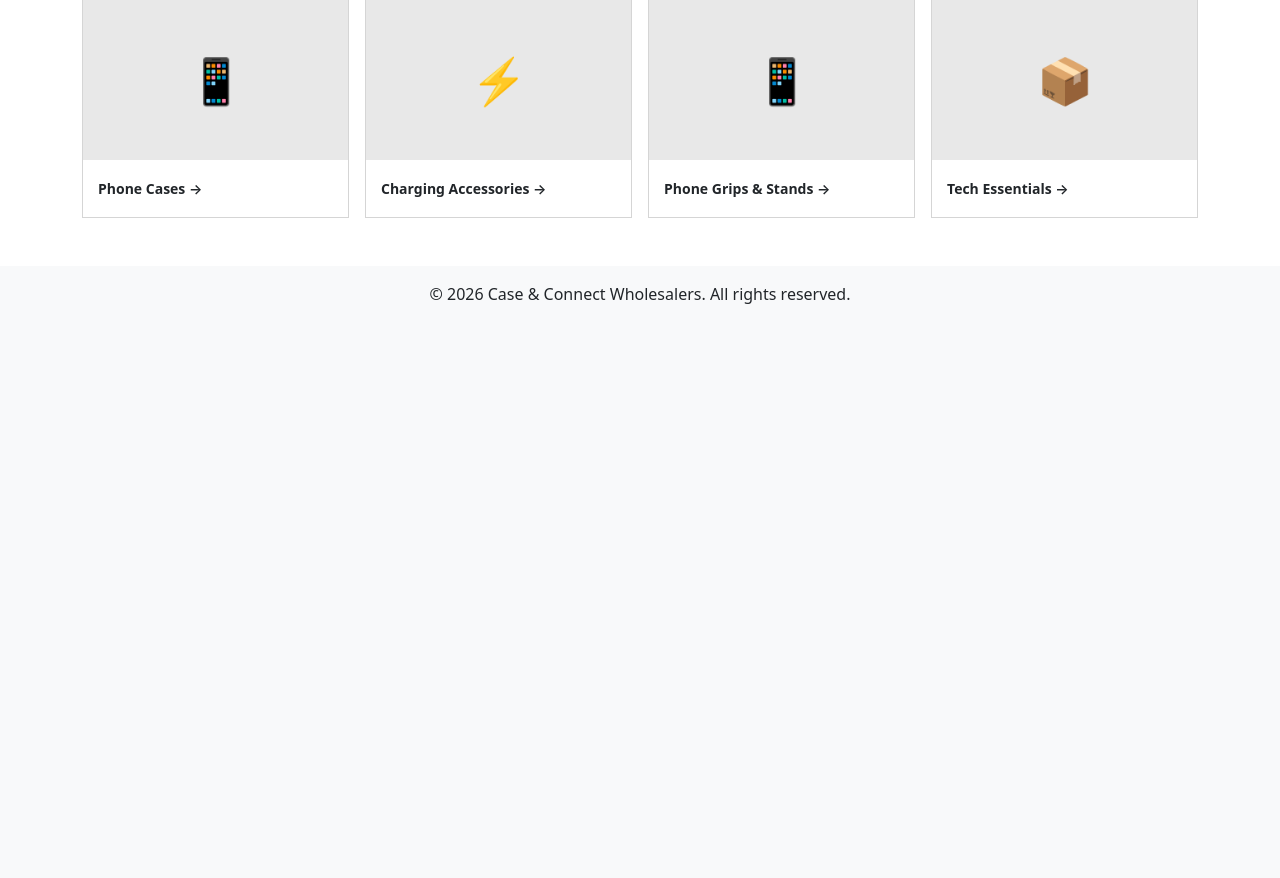
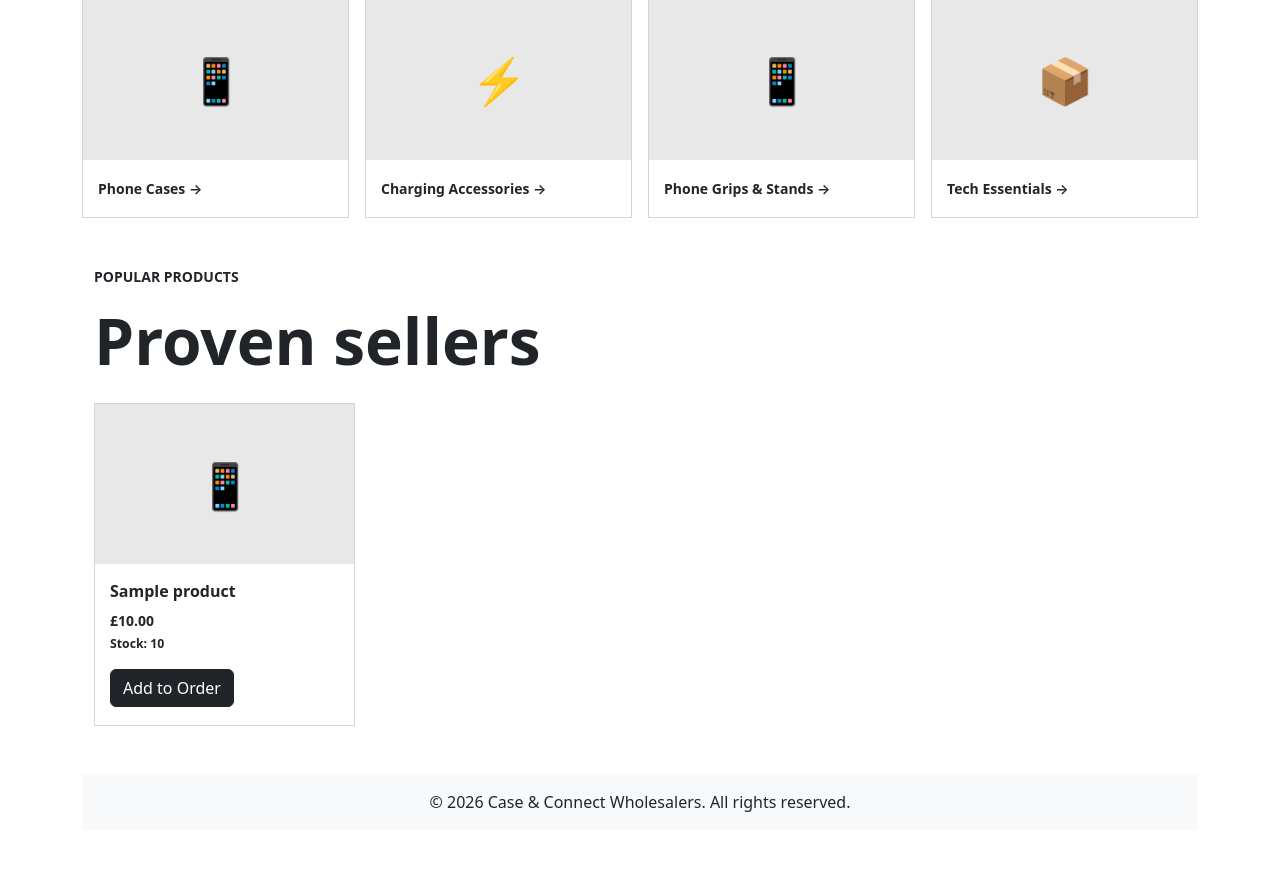
Before and after one commit to tadavis25/case-and-connect-wholesalers, a Django app: page / in a window 1280 px wide. Shown: the part 832-1710 px from the top of the page. Before the commit the page ends 1136 px from the top, so only its background shows below. Run offline with Django 5.2, Linux system fonts and the light colour scheme; tables that the repository leaves empty hold one stand-in row (values such as "Sample post").

Commit message:
Add product categories and homepage product cards

```diff
--- a/home/templates/home/index.html
+++ b/home/templates/home/index.html
@@ -105,8 +105,46 @@ Home | Case & Connect Wholesalers
                 <div class="category-title">Tech Essentials →</div>
             </div>
         </div>
+    </div>
 
-    </div>
-</section>
+    <!-- Proven Sellers Section -->
+    <section class="container my-5">
+        <p class="text-uppercase small fw-bold">Popular Products</p>
+        <h2 class="display-3 fw-bold mb-4">Proven sellers</h2>
 
-{% endblock %}
+        <div class="row g-3">
+            {% for product in products %}
+            <div class="col-12 col-sm-6 col-lg-3">
+                <div class="category-card h-100">
+                    <div class="category-icon">
+                        {% if product.category.name == "Phone Cases" %}
+                        <span>⭐</span>
+                        {% elif product.category.name == "Charging Accessories" %}
+                        <span>⚡</span>
+                        {% elif product.category.name == "Phone Grips & Stands" %}
+                        <span>📲</span>
+                        {% elif product.category.name == "Tech Essentials" %}
+                        <span>📦</span>
+                        {% else %}
+                        <span>📱</span>
+                        {% endif %}
+                    </div>
+                    <div class="category-title">
+                        <h3 class="h6 fw-bold">{{ product.name }}</h3>
+                        <p class="mb-1">£{{ product.price }}</p>
+                        <p class="small mb-0">
+                            Stock: {{ product.stock }}
+                        </p>
+                        <button type="button" class="btn btn-dark mt-3">
+                            Add to Order
+                        </button>
+                    </div>
+                </div>
+            </div>
+            {% empty %}
+            <p>No products available yet.</p>
+            {% endfor %}
+        </div>
+    </section>
+
+    {% endblock %}
--- a/home/urls.py
+++ b/home/urls.py
@@ -2,5 +2,5 @@ from django.urls import path
 from . import views
 
 urlpatterns = [
-    path('', views.index, name='home'),
+    path('', views.home, name='home'),
 ]
--- a/home/views.py
+++ b/home/views.py
@@ -1,5 +1,12 @@
 from django.shortcuts import render
+from products.models import Product
 
 
-def index(request):
-    return render(request, 'home/index.html')
+def home(request):
+    products = Product.objects.all()[:4]
+
+    context = {
+        'products': products,
+    }
+
+    return render(request, 'home/index.html', context)
--- a/products/admin.py
+++ b/products/admin.py
@@ -1,4 +1,6 @@
 from django.contrib import admin
-from .models import Product
+from .models import Product, Category
+
 
 admin.site.register(Product)
+admin.site.register(Category)
--- a/products/models.py
+++ b/products/models.py
@@ -1,4 +1,14 @@
 from django.db import models
+
+
+class Category(models.Model):
+    name = models.CharField(max_length=100)
+
+    def __str__(self):
+        return self.name
+
+    class Meta:
+        verbose_name_plural = "Categories"
 
 
 class Product(models.Model):
@@ -6,6 +16,12 @@ class Product(models.Model):
     description = models.TextField()
     price = models.DecimalField(max_digits=8, decimal_places=2)
     stock = models.PositiveIntegerField(default=0)
+    category = models.ForeignKey(
+        Category,
+        on_delete=models.SET_NULL,
+        null=True,
+        blank=True
+    )
 
     def __str__(self):
         return self.name
```
Also changed, not shown: products/migrations/0002_category_product_category.py (added).
